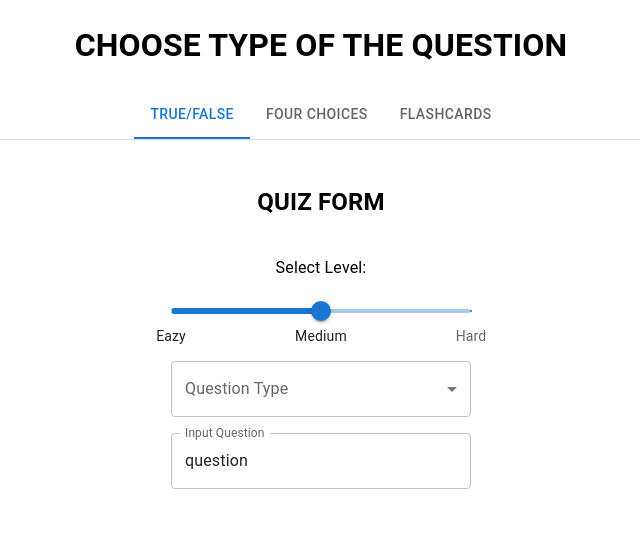
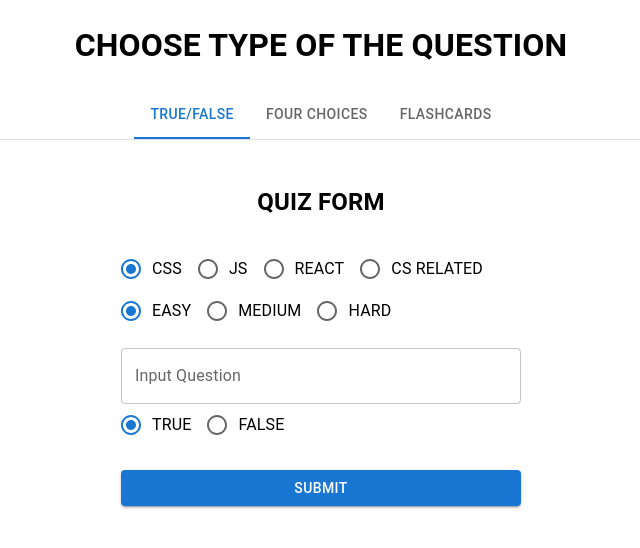
Before and after one commit to orshah/question-forms, a React (Create React App) app: page / in a window 1280 px wide. Shown: the top 548 px of the page, without its empty margins (319-959 px from the left). Built offline with nearby package versions, Linux system fonts and the light colour scheme.

Commit message:
done with true/false

```diff
--- a/src/components/trueFalse/TrueFalse.jsx
+++ b/src/components/trueFalse/TrueFalse.jsx
@@ -1,124 +1,130 @@
-import React from "react";
+import React, { useState } from "react";
 import "./trueFalse.style.css";
-import Box from "@mui/material/Box";
-import Slider from "@mui/material/Slider";
-import OutlinedInput from "@mui/material/OutlinedInput";
-import InputLabel from "@mui/material/InputLabel";
-import MenuItem from "@mui/material/MenuItem";
 import FormControl from "@mui/material/FormControl";
-import Select from "@mui/material/Select";
-import Chip from "@mui/material/Chip";
 import { useTheme } from "@mui/material/styles";
 import TextField from "@mui/material/TextField";
-import { useState } from "react";
-
-const marks = [
-  {
-    value: 0,
-    label: "Eazy",
-  },
-  {
-    value: 50,
-    label: "Medium",
-  },
-  {
-    value: 100,
-    label: "Hard",
-  },
-];
-
-const ITEM_HEIGHT = 48;
-const ITEM_PADDING_TOP = 8;
-const MenuProps = {
-  PaperProps: {
-    style: {
-      maxHeight: ITEM_HEIGHT * 4.5 + ITEM_PADDING_TOP,
-      width: 250,
-    },
-  },
-};
-
-const names = ["React", "JavaScript", "CSS", "HTML", "Programming Related"];
-
-function getStyles(name, personName, theme) {
-  return {
-    fontWeight:
-      personName.indexOf(name) === -1
-        ? theme.typography.fontWeightRegular
-        : theme.typography.fontWeightMedium,
-  };
-}
-
-function valuetext(value) {
-  return `${value}`;
-}
+import RadioGroup from "@mui/material/RadioGroup";
+import FormControlLabel from "@mui/material/FormControlLabel";
+import Radio from "@mui/material/Radio";
+import Box from "@mui/material/Box";
+import Button from "@mui/material/Button";
 
 function TrueFalse() {
   const theme = useTheme();
-  const [questionType, setquestionType] = useState([]);
-  const [data, setData] = useState("");
+  const [text, setText] = useState("");
+  const [typeValue, setTypeValue] = useState("css");
+  const [levelValue, setLevelValue] = useState("easy");
+  const [booleanValue, setBooleanValue] = useState("true");
 
-  const handleChange = (event) => {
-    const {
-      target: { value },
-    } = event;
-    setquestionType(
-      // On autofill we get a stringified value.
-      typeof value === "string" ? value.split(",") : value
-    );
+  const handleChangeType = (event) => {
+    setTypeValue(event.target.value);
+  };
+  const handleChangeLevel = (event) => {
+    setLevelValue(event.target.value);
+  };
+  const handleChangeBoolean = (event) => {
+    setBooleanValue(event.target.value);
+  };
+
+  const handleChangeInput = (e) => {
+    setText(e.target.value);
+  };
+
+  const handleSubmit = (e) => {
+    e.preventDefault();
+    const formData = new FormData(e.currentTarget);
+    const data = Object.fromEntries(formData.entries());
+    console.log(data);
   };
 
   return (
     <div className="trueFalse__container">
       <h2 className="trueFalse__header">QUIZ FORM</h2>
-      <p>Select Level:</p>
-      <Box sx={{ width: 300 }}>
-        <Slider
-          aria-label="question level"
-          defaultValue={50}
-          getAriaValueText={valuetext}
-          step={50}
-          valueLabelDisplay="auto"
-          marks={marks}
-        />
-      </Box>
       <div>
-        <FormControl sx={{ m: 1, width: 300 }}>
-          <InputLabel id="demo-multiple-chip-label">Question Type</InputLabel>
-          <Select
-            labelId="demo-multiple-chip-label"
-            id="demo-multiple-chip"
-            multiple
-            value={questionType}
-            onChange={handleChange}
-            input={<OutlinedInput id="select-multiple-chip" label="Chip" />}
-            renderValue={(selected) => (
-              <Box sx={{ display: "flex", flexWrap: "wrap", gap: 0.5 }}>
-                {selected.map((value) => (
-                  <Chip key={value} label={value} />
-                ))}
-              </Box>
-            )}
-            MenuProps={MenuProps}
-          >
-            {names.map((name) => (
-              <MenuItem
-                key={name}
-                value={name}
-                style={getStyles(name, questionType, theme)}
+        <FormControl
+          sx={{ m: 1, width: 400 }}
+          component="form"
+          onSubmit={handleSubmit}
+        >
+          <Box sx={{ width: "100%", bgcolor: "background.paper" }}>
+            <FormControl component="fieldset">
+              <RadioGroup
+                className="trueFalse__typeTab"
+                value={typeValue}
+                onChange={handleChangeType}
+                row
               >
-                {name}
-              </MenuItem>
-            ))}
-          </Select>
+                <FormControlLabel value="css" control={<Radio />} label="CSS" />
+                <FormControlLabel value="js" control={<Radio />} label="JS" />
+                <FormControlLabel
+                  value="react"
+                  control={<Radio />}
+                  label="REACT"
+                />
+                <FormControlLabel
+                  value="cs"
+                  control={<Radio />}
+                  label="CS RELATED"
+                />
+              </RadioGroup>
+            </FormControl>
+            <FormControl component="fieldset">
+              <RadioGroup
+                className="trueFalse__levelTab"
+                value={levelValue}
+                onChange={handleChangeLevel}
+                row
+              >
+                <FormControlLabel
+                  value="easy"
+                  control={<Radio />}
+                  label="EASY"
+                />
+                <FormControlLabel
+                  value="medium"
+                  control={<Radio />}
+                  label="MEDIUM"
+                />
+                <FormControlLabel
+                  value="hard"
+                  control={<Radio />}
+                  label="HARD"
+                />
+              </RadioGroup>
+            </FormControl>
+          </Box>
           <TextField
             sx={{ marginTop: "1rem" }}
             id="outlined-basic"
             label="Input Question"
             variant="outlined"
-            onChange={handleChange}
-            value="question"
+            onChange={handleChangeInput}
+            value={text}
+            name="question"
           />
+          <FormControl component="fieldset">
+            <RadioGroup
+              className="trueFalse__booleanTab"
+              value={booleanValue}
+              onChange={handleChangeBoolean}
+              row
+            >
+              <FormControlLabel value="true" control={<Radio />} label="TRUE" />
+              <FormControlLabel
+                value="false"
+                control={<Radio />}
+                label="FALSE"
+              />
+            </RadioGroup>
+          </FormControl>
+          <Button
+            type="submit"
+            fullWidth
+            variant="contained"
+            sx={{ mt: 3, mb: 2 }}
+          >
+            Submit
+          </Button>
         </FormControl>
       </div>
     </div>
```
